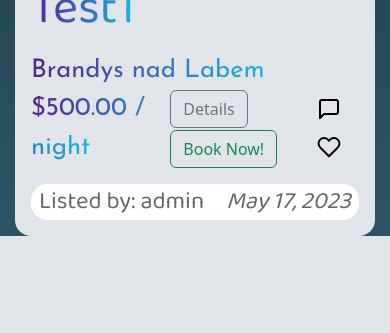
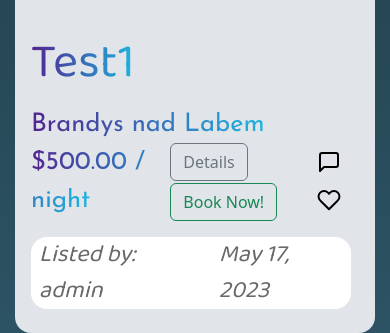
Before and after one commit to dondowoldo/CS50, a Django app: page / in a window 390 px wide. Shown: the part 1062-1395 px from the top of the page. Before the commit the page ends 1298 px from the top, so only its background shows below. Run offline with Django 4.2, Linux system fonts and the light colour scheme; data comes from the database, SQL or seed files in the repository; both versions use the stored data as it was after the commit.

Commit message:
viewport optimization

```diff
--- a/Final_Project/booking/static/booking/styles.css
+++ b/Final_Project/booking/static/booking/styles.css
@@ -88,7 +88,7 @@ body {
     display: flex;
     flex-direction: column;
     align-items: center;
-    gap: 1rem;
+    gap: 1.5rem;
 }
 
 .property_title {
@@ -130,6 +130,10 @@ body {
 }
 
 .listing_img_cont {
+    display: flex;
+    flex-direction: row;
+    justify-content: flex-start;
+    align-items: flex-start;
     width: 25%;
     min-width: 359px;
     padding: 0.5rem;
@@ -147,7 +151,7 @@ body {
     flex-direction: column;
     width: 100%;
     font-size: 1.6rem;
-    padding: 1rem
+    padding: 1rem;
 
 }
 
@@ -172,7 +176,7 @@ body {
     background-color: white;
     /* border-radius: 0 0 1rem 1rem; */
     border-radius: 1rem;
-    height: 20%;
+    height: 25%;
     /* border: 1px solid black; */
 
     /* background-image: linear-gradient(60deg, #29323c 0%, #485563 100%); */
@@ -215,3 +219,66 @@ a, a:hover {
 /* #watch:hover {
     filter: brightness(0) saturate(100%) invert(69%) sepia(35%) saturate(438%) hue-rotate(92deg) brightness(96%) contrast(92%);
 } */
+
+.footing_text {
+    font-family: 'Baloo 2';
+    font-size: 1.5rem;
+    color:dimgrey;
+    padding: 0 0.5rem
+}
+
+@media (max-width: 991px) {
+    .listing_img_cont {
+        align-items: center;
+    }
+    .listing_card {
+        max-height: 265px;
+    }
+    .footing {
+        flex-wrap: nowrap;
+        justify-content: space-between;
+        margin-bottom: 0.5rem;
+        margin-right: 0.5rem;
+    }
+    .footing_text {
+        font-size: 1rem;
+    }
+    .listing_card:hover {
+        .listing_img {
+            transition: .5s;
+            transform: scale(1.07);
+        }
+    }
+    .listing_img_cont {
+        overflow: hidden;
+    }
+    .listing_card_content {
+        padding: 0;
+    }
+
+}
+
+
+
+@media (max-width: 767px) {
+    .listing_img_cont {
+        justify-content: center;
+        width: 100%;
+    }
+    .footing_text {
+        font-size: 1.5rem;
+    }
+    .listing_card {
+        max-height: 100%;
+    }
+
+    .listing_card_content {
+        padding: 1rem;
+    }
+    .listing_card:hover {
+        .listing_img {
+            transition: 0;
+            transform: scale(1)
+        }
+    }
+}
--- a/Final_Project/booking/templates/booking/index.html
+++ b/Final_Project/booking/templates/booking/index.html
@@ -88,7 +88,7 @@
                             <div class="listing_last_row">
                                 <li><span class="heading">${{ listing.price_per_night |floatformat:2 }} / night</span></li>
                                 <li>
-                                    <a class="btn btn-outline-secondary" href="#DetailsPage">Details</a>
+                                    <a class="btn btn-outline-secondary" id="details_button" href="#DetailsPage">Details</a>
                                     <a class="btn btn-outline-success" href="#BookPage">Book Now!</a>
                                 </li>
                                 <li>
@@ -100,8 +100,8 @@
                         </ul>
                     </div>
                     <div class="footing">
-                        <span style="font-family: 'Baloo 2'; font-size: 1.5rem; color:dimgrey; padding: 0 0.5rem;">Listed by: {{ listing.creator }}</span>
-                        <span style="font-family: 'Baloo 2'; font-size: 1.5rem; color:dimgrey; padding: 0 0.5rem;"><i>{{ listing.date_created.date }}</i></span>
+                        <span class="footing_text"><i>Listed by: {{ listing.creator }}</i></span>
+                        <span class="footing_text"><i>{{ listing.date_created.date }}</i></span>
                     </div>
                 </div>
 
```
Also changed, not shown: Final_Project/db.sqlite3.
